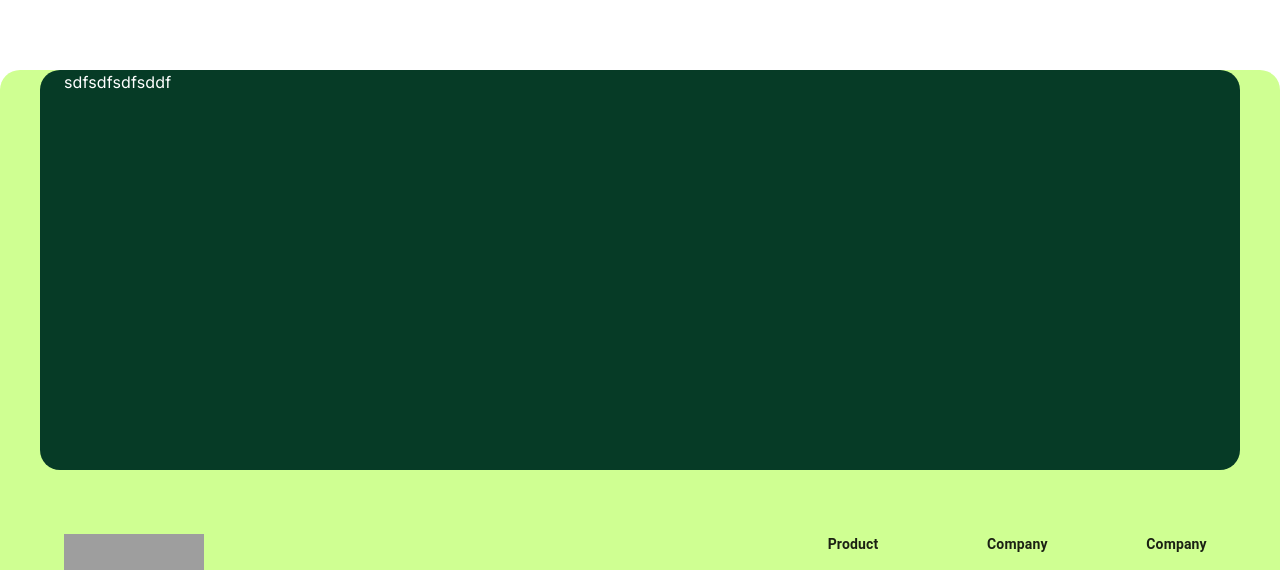
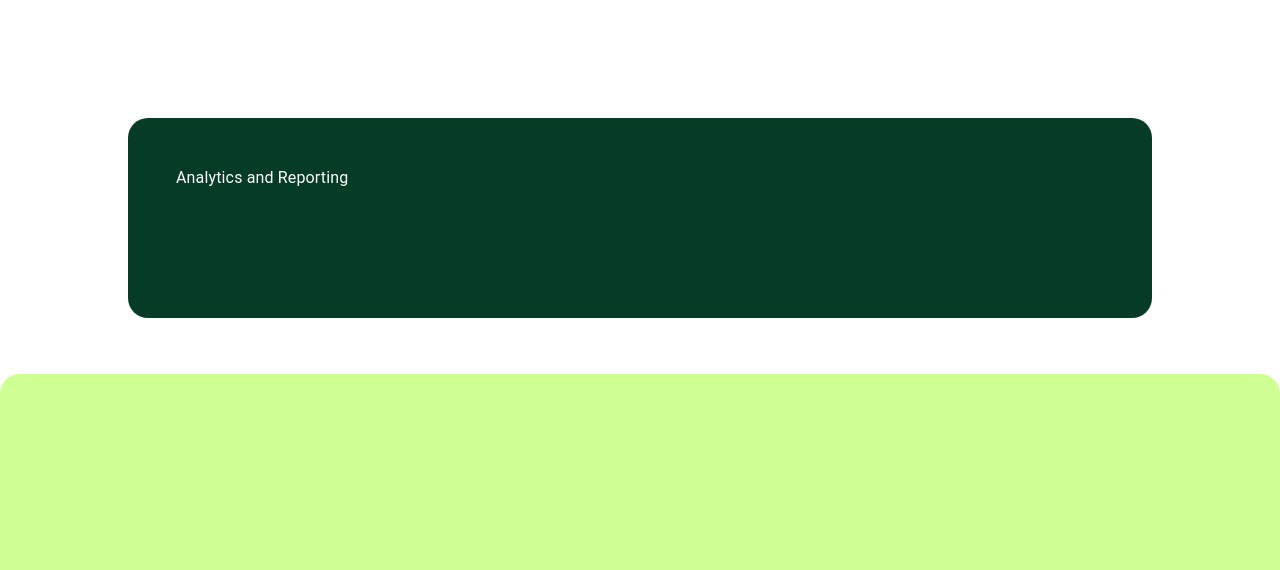
Before and after one commit to sapekshpareek/tarkasya-website, a Next.js app: page / in a window 1280 px wide. Shown: the part 382-952 px from the top of the page. Built offline with nearby package versions, Linux system fonts and the light colour scheme; grey boxes are pictures that could not be loaded.

Commit message:
Footer Styling

```diff
--- a/src/components/version2/Footer.js
+++ b/src/components/version2/Footer.js
@@ -23,21 +23,50 @@ export default function Footer() {
     <Box>
       <Box
         sx={{
-          backgroundColor: "#cfff92",
-          maxHeight: "100vh",
-          borderRadius: "20px 20px 0px 0px",
+          position: "relative",
+          minHeight: {
+            xs: "40rem",
+            sm: "50rem",
+            md: "50rem",
+            lg: "50rem",
+            xl: "50rem",
+          },
+          top: { xs: "18rem", xl: "5rem", lg: '1rem' },
         }}
       >
-        <Container
+        <Box
           sx={{
-            backgroundColor: "#063b26",
-            minHeight: "50vh",
-            borderRadius: "20px",
-            color: "#ffffff",
+            backgroundColor: "#cfff92",
+            // maxHeight: "50vh",
+            borderRadius: "20px 20px 0px 0px",
+            zIndex: 1,
+            position: "absolute",
+            top: { xs: "15rem", sm: "20rem", xl: "18rem" , lg:'18rem' , md: '18rem'},
+            // left: '50px',
+            width: "100%",
+            minHeight: "200px",
           }}
         >
-          sdfsdfsdfsddf
-        </Container>
+          <Box
+            sx={{
+              backgroundColor: "#063b26",
+              // minHeight: "60vh",
+              borderRadius: "20px",
+              color: "#ffffff",
+              zIndex: 2,
+              position: "absolute",
+              top: { sm: "-35vh", xs: "-15rem", xl: "-15rem", lg:'-16rem' },
+              left: "10%",
+              width: "80%",
+              minHeight: "200px",
+            }}
+          >
+            <Box sx={{p: '3rem'}}>
+
+              <Typography>Analytics and Reporting</Typography>
+            </Box>
+          </Box>
+        </Box>
       </Box>
       <Box
         id="footer"
@@ -47,8 +76,9 @@ export default function Footer() {
           alignItems: "center",
           py: { xs: 10, sm: 8 },
           gap: { xs: 4, sm: 8 },
-          // position: "fixed",
-          // bottom: 0,
+          position: "absolute",
+          bottom: { sm: "-45rem", xs: "-30rem", xl: "-28rem", lg: '-28rem', md: '-45rem' },
+          zIndex: 0,
           width: "100%",
           backgroundColor: "#cfff92",
           // borderRadius: "20px 20px 0px 0px",
```
